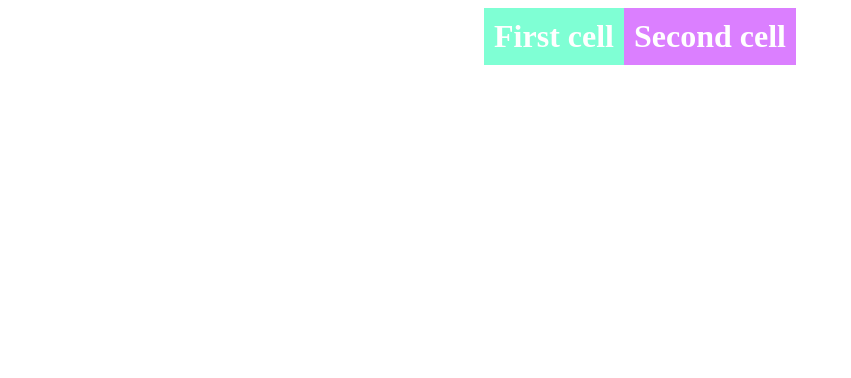
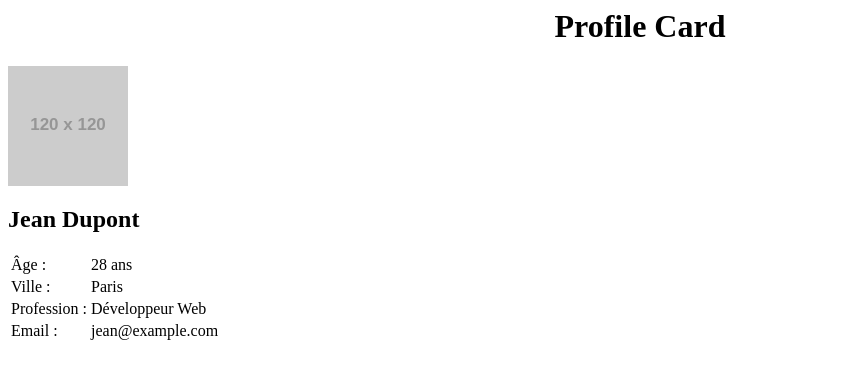
Before and after one commit to Maya-draw/projet-ecole42, a plain HTML site: page index.html in a window 1280 px wide. Shown: the whole page, without its empty margins (0-851 px from the left). Drawn offline with Linux system fonts and the light colour scheme; placeholder pictures from the web are drawn by us.

Commit message:
Add profile card to index.html

```diff
--- a/index.html
+++ b/index.html
@@ -1,10 +1,32 @@
 <html>
-<body>
-    <table style="border-collapse: collapse; margin: auto; font-size: 2rem">
-        <tr>
-            <th style="background-color: aquamarine; color: white; padding: 10px;">First cell</th>
-            <th style="background-color: rgb(219, 127, 255); color: white; padding: 10px;">Second cell</th>
-        </tr>
+    <head>
+        <center>
+            <h1>Profile Card</h1>
+        </center>
+    </head>
+    <body>
+        <div class="carte-profil">
+    <img src="https://via.placeholder.com/120" alt="Photo de profil">
+    <h2>Jean Dupont</h2>
+
+    <table>
+      <tr>
+        <td class="label">Âge :</td>
+        <td class="value">28 ans</td>
+      </tr>
+      <tr>
+        <td class="label">Ville :</td>
+        <td class="value">Paris</td>
+      </tr>
+      <tr>
+        <td class="label">Profession :</td>
+        <td class="value">Développeur Web</td>
+      </tr>
+      <tr>
+        <td class="label">Email :</td>
+        <td class="value">jean@example.com</td>
+      </tr>
     </table>
-</body>
+  </div>
+    </body>
 </html>
```
